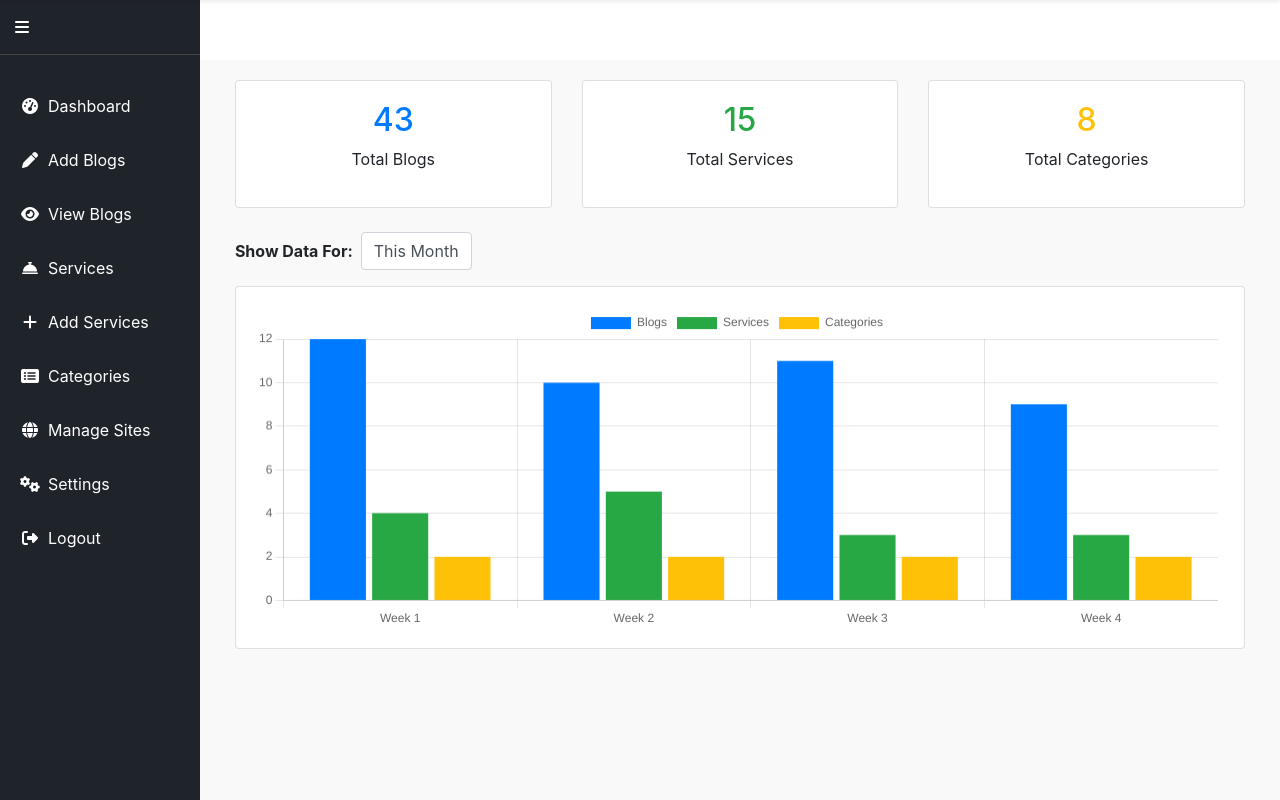
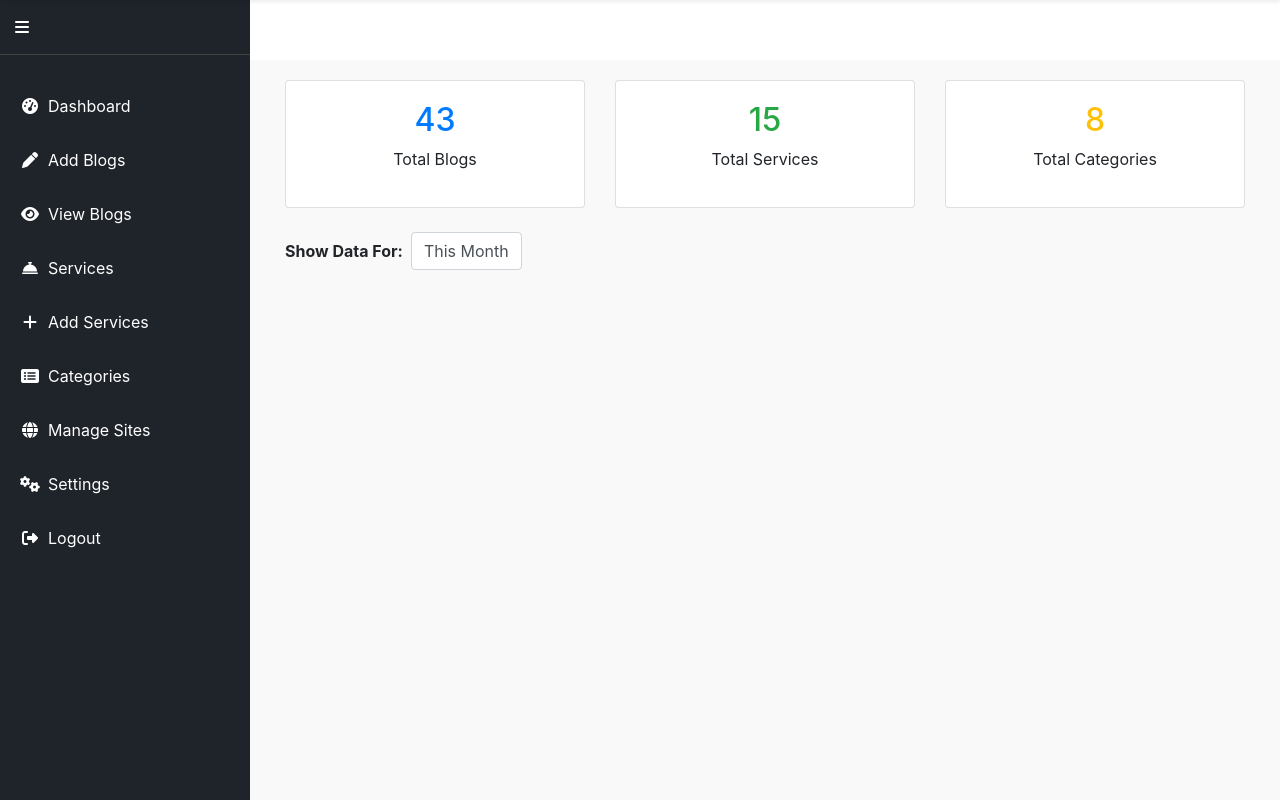
Before and after one commit to SaileshAcharya1229/EPC, a PHP site: page /dashboard/index.php in a window 1280 px wide. Shown: the part 60-860 px from the top of the page. Run offline with PHP 8.4, Linux system fonts and the light colour scheme.

Commit message:
update code

```diff
--- a/dashboard/partials/dashboard-strip.php
+++ b/dashboard/partials/dashboard-strip.php
@@ -47,7 +47,7 @@ $totalCategories = 8;
         </select>
       </form>
     </div>
-    <div class="col-12">
+    <!-- <div class="col-12">
       <div class="card">
         <div class="card-body">
           <canvas id="dashboardChart" height="100"></canvas>
@@ -55,7 +55,7 @@ $totalCategories = 8;
       </div>
     </div>
   </div>
-</div>
+</div> -->
 
 
 
```
